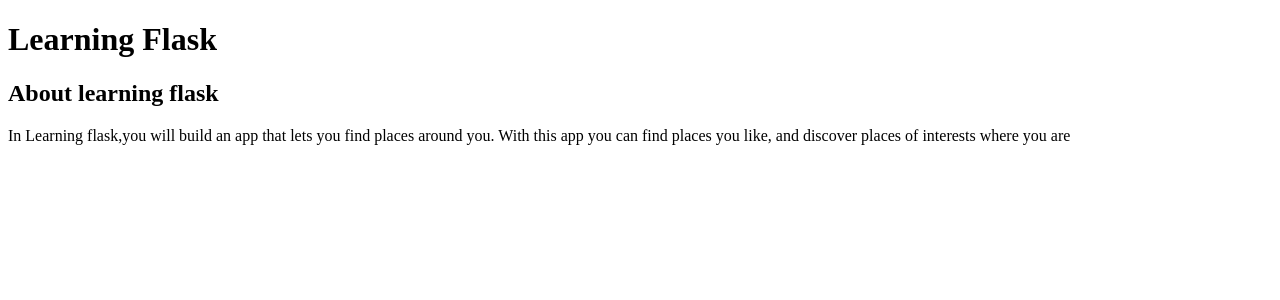
After one commit to kikumar3189/learningFlask, a Flask app: page /about in a window 1280 px wide. The commit adds this page. Shown: the top 300 px of the page. Run offline with Flask 2, Linux system fonts and the light colour scheme.

Commit message:
Added about page

```diff
--- a/routes.py
+++ b/routes.py
@@ -6,5 +6,9 @@ app = Flask(__name__)
 def index():
     return render_template("index.html")
 
+@app.route("/about")
+def about():
+    return render_template("about.html")
+
 if __name__ == "__main__":
     app.run(debug=True)
--- /dev/null
+++ b/templates/about.html
@@ -0,0 +1,11 @@
+{% extends "layout.html" %}
+
+{%block content%}
+
+<main class="about-section">
+	<div class="container">
+	<h2>About learning flask</h2>
+	<p>In Learning flask,you will build an app that lets you find places around you. With this app you can find places you like, and discover places of interests where you are</p>
+	</div>
+</main>
+{% endblock %}
--- a/templates/index.html
+++ b/templates/index.html
@@ -6,7 +6,7 @@
 				<div class="section-content">
 					<h2>Discover places near you. </h2>
 					<a href="#" class="btn-primary">Sign up</a>
-					<a href="#" class="btn-secondary">Learn more</a>
+					<a href="{{ url_for('about')}}" class="btn-secondary">Learn more</a>
 				</div>
 				<div class="section-device">
 					<img source="static/img/device.png">
```
